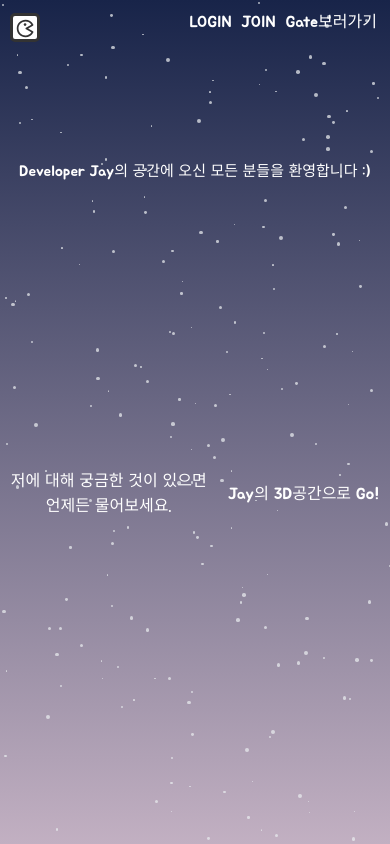
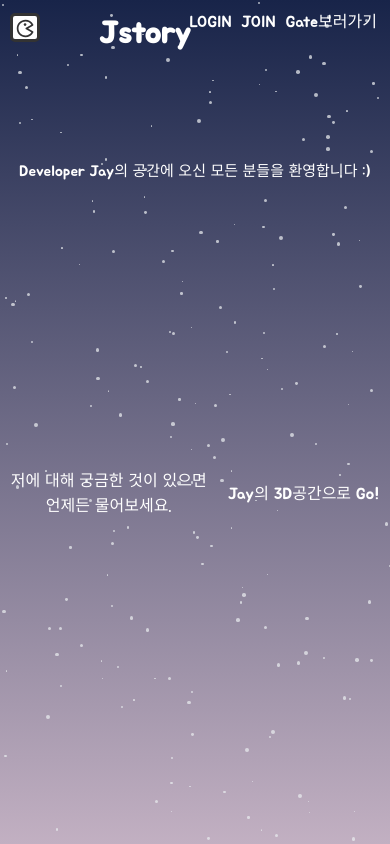
Before and after one commit to tuy112/JstoryTransformation, a React (Create React App) app: page /home in a window 390 px wide. Shown: the top 844 px of the page. Built offline with nearby package versions, Linux system fonts and the light colour scheme.

Commit message:
[모바일] Jstory 옆 subtitle 수정

```diff
--- a/src/static/css/mobile/mobile.css
+++ b/src/static/css/mobile/mobile.css
@@ -1,9 +1,16 @@
 @media (max-width: 776px) {
+    /* header */
     .header-title {
         text-align: center;
         padding-top: 10px;
     }
+
     .header-title {
+        margin-left: 20px;
+    }
+
+    .site-subtitle {
         display: none;
     }
+
   }
```
